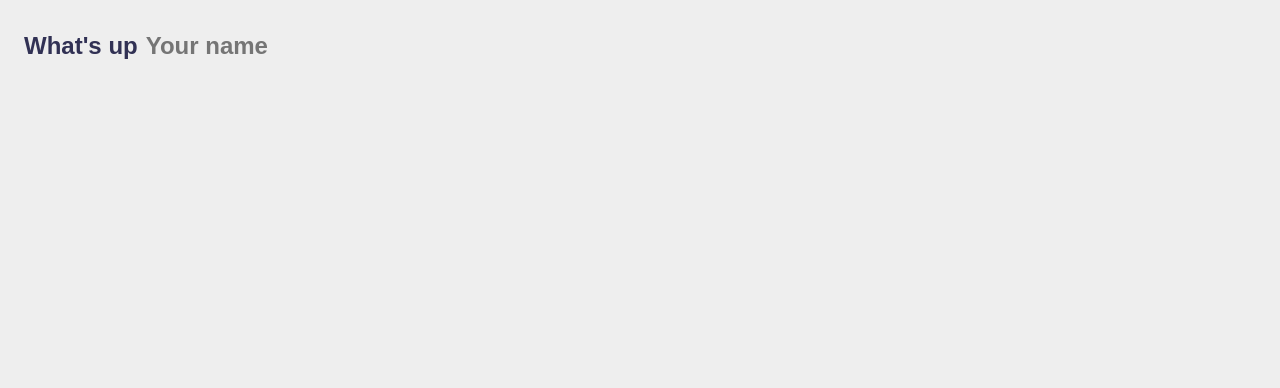
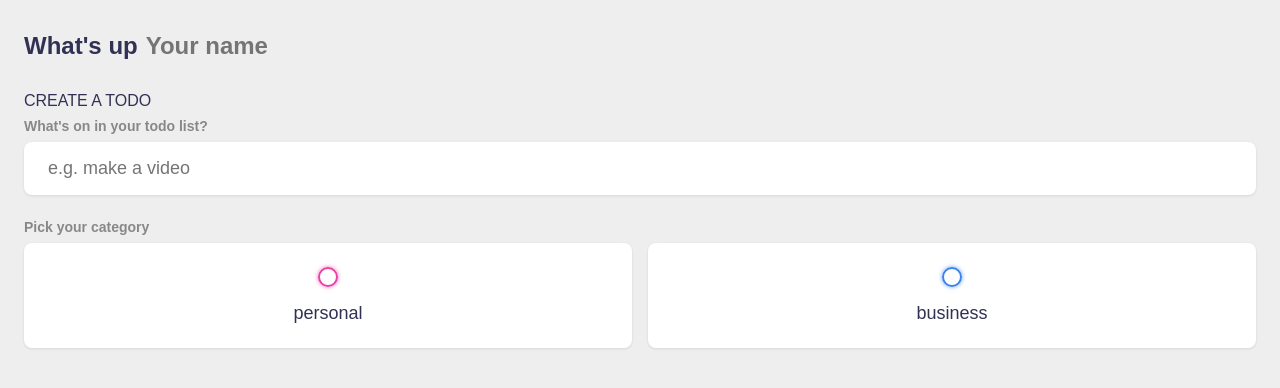
Before and after one commit to emilynakano/todo-front, a Vue app: page / in a window 1280 px wide. Shown: the top 388 px of the page. Built offline with nearby package versions, Linux system fonts and the light colour scheme.

Commit message:
feat: pick a category

```diff
--- a/src/views/HomeView.vue
+++ b/src/views/HomeView.vue
@@ -2,7 +2,7 @@
 import { ref, watch, onMounted } from "vue";
 
 const name = ref("");
-
+const input_category = ref(null);
 watch(name, (newVal) => {
   localStorage.setItem("name", newVal);
 });
@@ -19,5 +19,26 @@ onMounted(() => {
         What's up <input type="text" placeholder="Your name" v-model="name" />
       </h2>
     </section>
+    <section class="create-todo">
+      <h3>CREATE A TODO</h3>
+      <form>
+        <h4>What's on in your todo list?</h4>
+        <input type="text" placeholder="e.g. make a video" />
+        <h4>Pick your category</h4>
+        <div class="options">
+          <label>
+            <input type="radio" value="personal" v-model="input_category" />
+            <span class="bubble personal"></span>
+            <div>personal</div>
+          </label>
+
+          <label>
+            <input type="radio" value="business" v-model="input_category" />
+            <span class="bubble business"></span>
+            <div>business</div>
+          </label>
+        </div>
+      </form>
+    </section>
   </main>
 </template>
```
